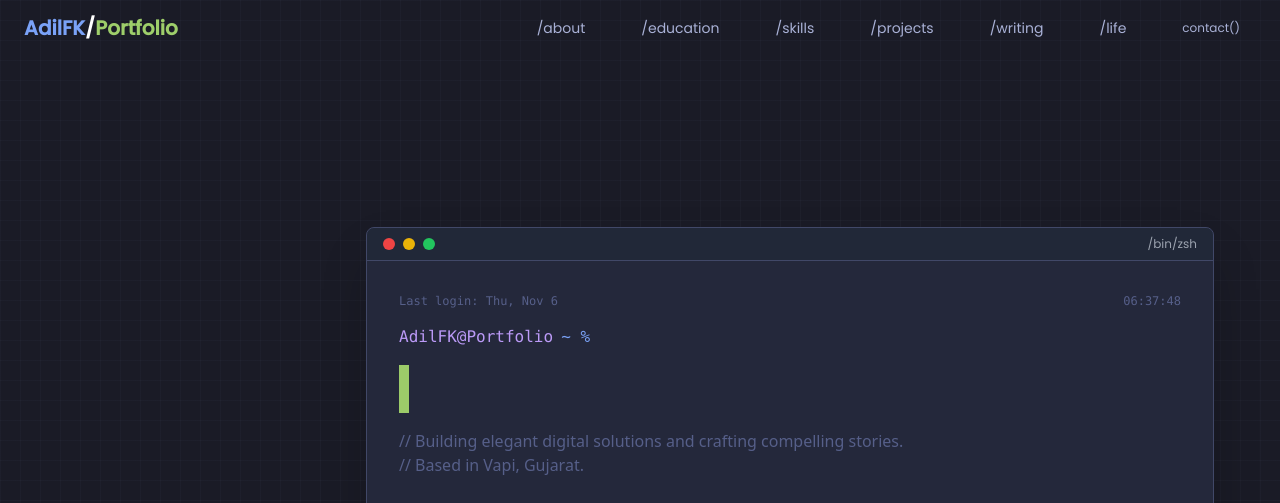
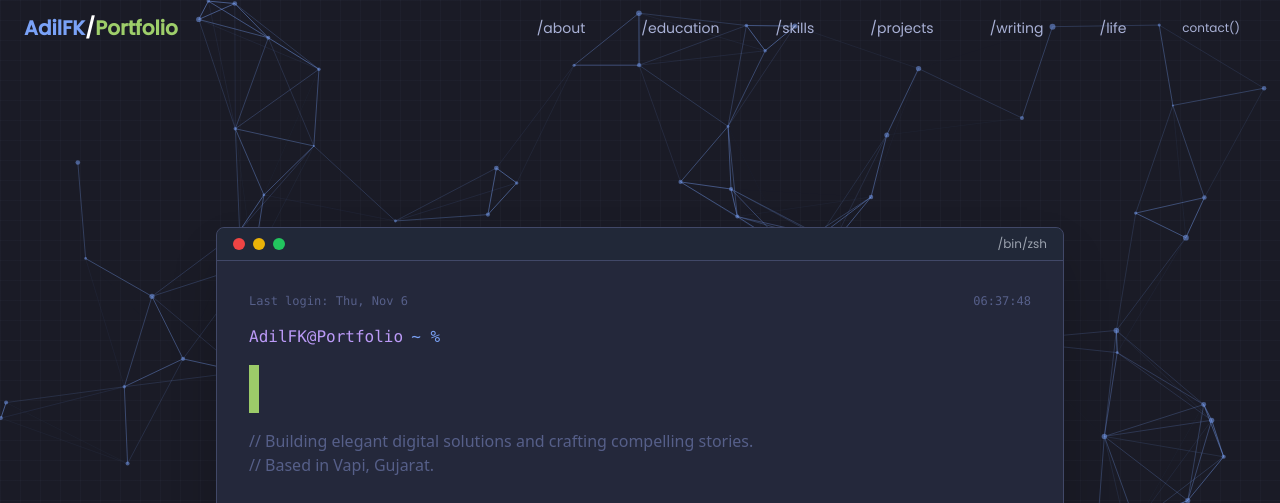
Before and after one commit to KhanAdilCodingSnippets/Portfolio-version-2, a plain HTML site: page index.html in a window 1280 px wide. Shown: the top 503 px of the page. Drawn offline with nearby package versions, Linux system fonts and the light colour scheme.

Commit message:
Fix empty and incorrect IDs in index.html
Updated section and canvas IDs to match JavaScript references.

```diff
--- a/index.html
+++ b/index.html
@@ -292,8 +292,14 @@
     </div>
 
     <main>
-        <section id="" class="min-h-screen flex items-center justify-center text-left relative overflow-hidden">
-            <canvas id="-canvas"></canvas>
+        <!--
+          FIX: The 'id' attribute was empty. Changed to id="hero" to match the JavaScript.
+        -->
+        <section id="hero" class="min-h-screen flex items-center justify-center text-left relative overflow-hidden">
+            <!--
+              FIX: The 'id' attribute was "-canvas". Changed to id="hero-canvas" to match the JavaScript.
+            -->
+            <canvas id="hero-canvas"></canvas>
             <div class="grid-overlay"></div>
 
             <div class="container mx-auto px-4 sm:px-6 z-10 w-full max-w-4xl">
```
